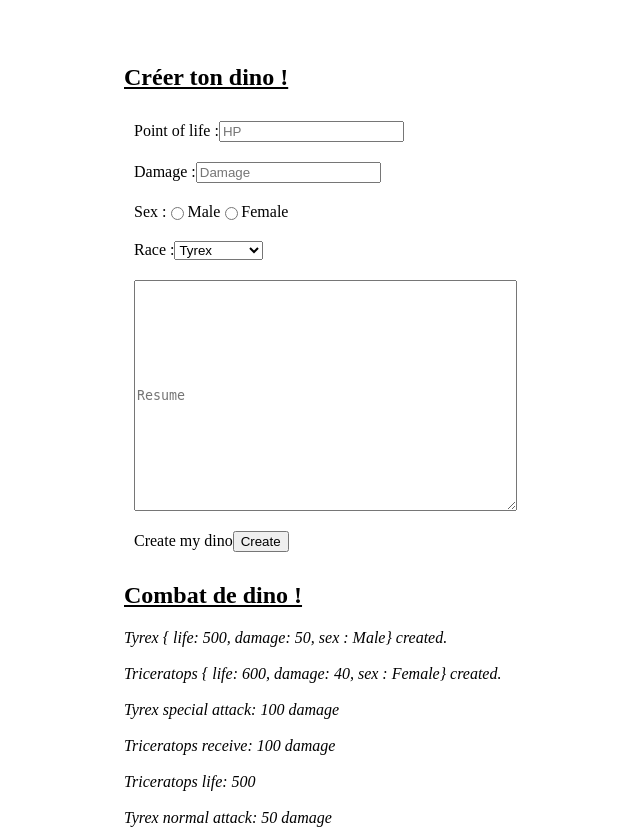
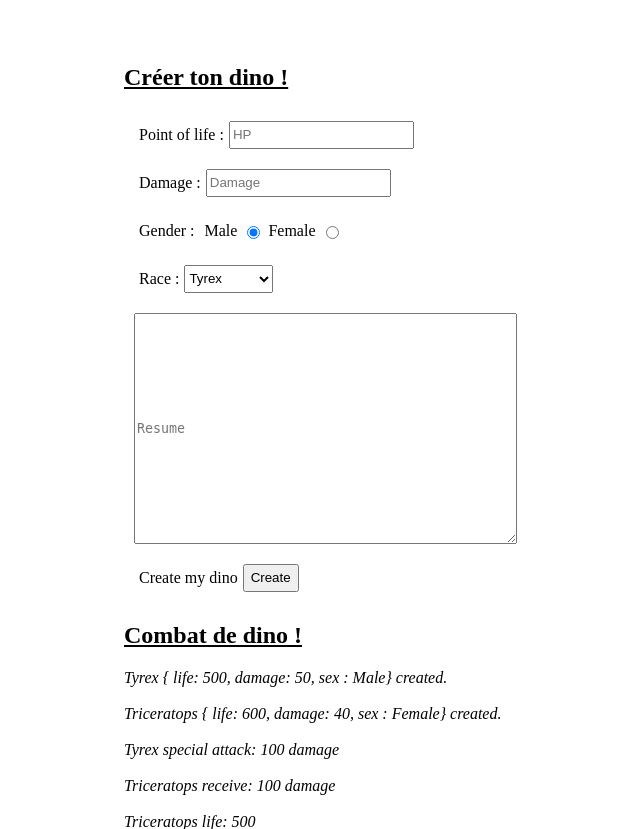
Before and after one commit to Ldqtheone/php_week, a PHP site: page /TP_Dino/dino.php in a window 1280 px wide. Shown: the part 69-898 px from the top of the page, without its empty margins (4-644 px from the left). Run offline with PHP 8.4, Linux system fonts and the light colour scheme.

Commit message:
correction Tools.createRadio

```diff
--- a/TP_Dino/dino.php
+++ b/TP_Dino/dino.php
@@ -26,7 +26,7 @@
                 echo "</div>";
 
                 echo "<div>";
-                $tools->createRadio(["Male", "Female"], "Sex : ", "sexDino");
+                $tools->createRadio("genderDino", ["Male", "Female"], "Gender : ");
                 echo "</div>";
 
                 echo "<div>";
@@ -54,10 +54,10 @@
                     switch ($_POST["typeDino"])
                     {
                         case "Tyrex":
-                            $myDino = new Tyrex($_POST["lifeDino"], $_POST["damageDino"], $_POST["sexDino"] === "Male");
+                            $myDino = new Tyrex($_POST["lifeDino"], $_POST["damageDino"], $_POST["genderDino"] === "Male");
                             break;
                         case "Triceratops":
-                            $myDino = new Triceratops($_POST["lifeDino"], $_POST["damageDino"], $_POST["sexDino"] === "Male");
+                            $myDino = new Triceratops($_POST["lifeDino"], $_POST["damageDino"], $_POST["genderDino"] === "Male");
                             break;
                         default:
                             echo "Dino Inconnu : " . $_POST["typeDino"];
--- a/Tools.php
+++ b/Tools.php
@@ -1,12 +1,25 @@
 <?php
 
-
+/**
+ * Class Tools
+ */
 class Tools
 {
-
+    /**
+     * Tools constructor.
+     */
     public function __construct()
     { }
 
+    /**
+     * @param string $type type of input
+     * @param string $name name of input
+     * @param null $label optional : if the input has a label
+     * @param null $placeholder optional : if the input has a placeholder
+     * @param null $value optional : if the input has a value
+     * @param bool $isRequired optional : if the input is required
+     * @param bool $isChecked optional : if the input is checked
+     */
     public function createInput($type, $name, $label=null, $placeholder=null, $value=null, $isRequired=false, $isChecked=false){
         if ($label !== null)
         {
@@ -33,12 +46,16 @@ class Tools
     }
 
 
-    public function createRadio($options, $label, $name)
+    public function createRadio($name, $options, $text=null)
     {
-        echo '<label for= "' . $name . '">' . $label . '</label>';
+        if ($text !== null)
+        {
+            echo '<label>' . $text . '</label>';
+        }
+
         foreach($options as $key => $value)
         {
-            echo '<input type = "radio" name = "' . $name . '" value=' . $value . '>' .  $value;
+            $this->createInput("radio", $name, $value, null, $value, true, $key === 0);
         }
     }
 
--- a/bdd/story12.php
+++ b/bdd/story12.php
@@ -1,5 +1,5 @@
 <div class="story">
-    <form method="POST" id="formContact" action="">
+    <form method="POST" id="formContact" action="#">
         <h2 id="titleContact">Vos coordonnées :</h2>
 
         <div class="contactContent">
@@ -19,7 +19,7 @@
                 $tools->createInput("text", "contactAddress", "Enter your address : ", "Address", null, true);
                 echo "<br/>";
 
-                $tools->createRadio(["Man", "Woman"], "Gender : ", "contactGender");
+                $tools->createRadio("contactGender", ["Man", "Woman"], "Gender : ");
                 echo "<br/>";
 
                 echo '<div id = "wrapButton">';
--- a/style.css
+++ b/style.css
@@ -166,6 +166,10 @@ h2{
     text-decoration: underline;
 }
 
+label {
+    margin: 5px;
+}
+
 .story{
     transition-duration: 0.5s;
     padding-left: 5px;
```
